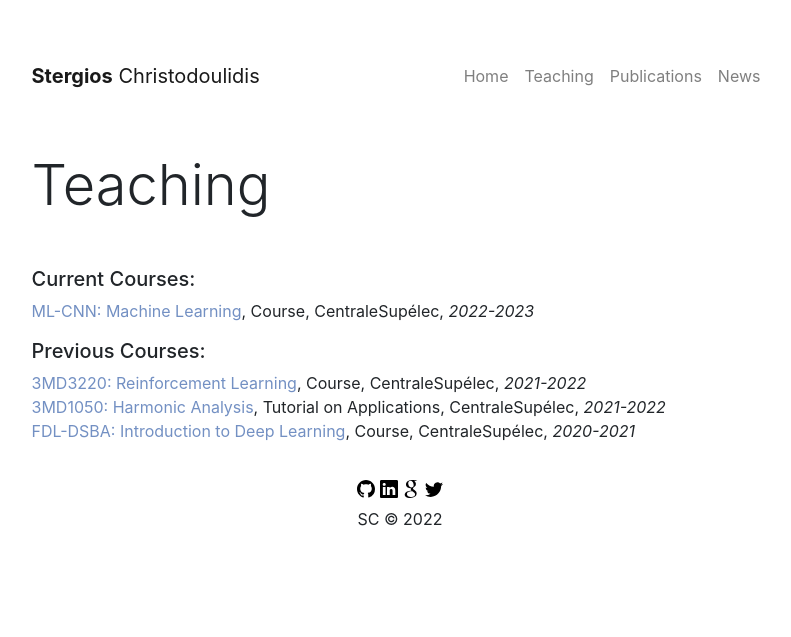
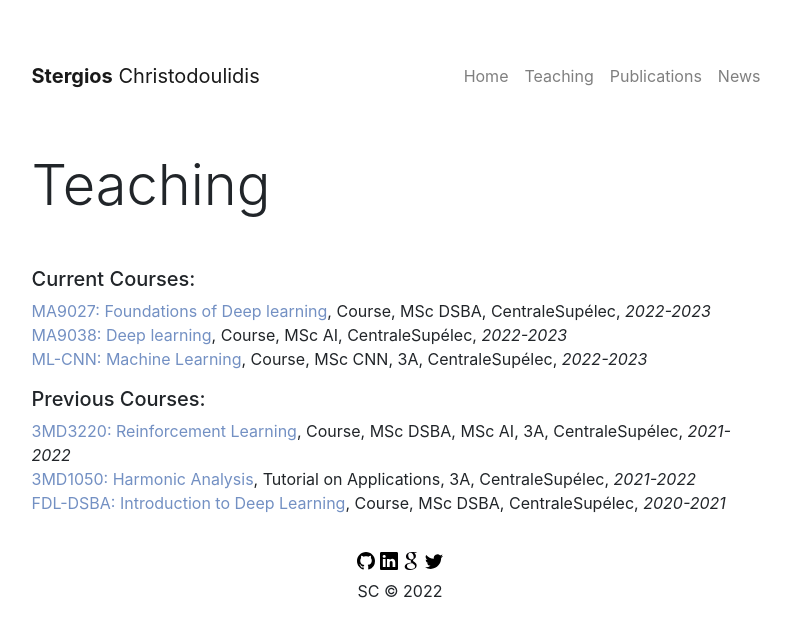
Before and after one commit to stergioc/stergioc.github.io, a Jekyll site: the page built from teaching.md, in a window 1280 px wide. Shown: the top 637 px of the page, without its empty margins (240-1031 px from the left). Built offline with Jekyll 4.4.1, drawn with Linux system fonts in a browser that asks for light colours; nearby versions of some CDN libraries.

Commit message:
Update teaching.md

```diff
--- a/teaching.md
+++ b/teaching.md
@@ -5,10 +5,13 @@ title: Teaching
 
 <h5>Current Courses:</h5>
 
-<a href="https://centralesupelec.edunao.com/course/view.php?id=6186" target="_blank">ML-CNN: Machine Learning</a>, Course, CentraleSupélec, *2022-2023*
+
+<a href="https://centralesupelec.edunao.com/course/view.php?id=6101" target="_blank">MA9027: Foundations of Deep learning</a>, Course, MSc DSBA, CentraleSupélec, *2022-2023*
+<a href="https://centralesupelec.edunao.com/course/view.php?id=5746" target="_blank">MA9038: Deep learning</a>, Course, MSc AI, CentraleSupélec, *2022-2023*
+<a href="https://centralesupelec.edunao.com/course/view.php?id=6186" target="_blank">ML-CNN: Machine Learning</a>, Course, MSc CNN, 3A, CentraleSupélec, *2022-2023*
 
 <h5>Previous Courses:</h5>
 
-<a href="https://centralesupelec.edunao.com/course/view.php?id=3753" target="_blank">3MD3220: Reinforcement Learning</a>, Course, CentraleSupélec, *2021-2022*
-<a href="https://centralesupelec.edunao.com/course/view.php?id=3728" target="_blank">3MD1050: Harmonic Analysis</a>, Tutorial on Applications, CentraleSupélec, *2021-2022*
-<a href="https://centralesupelec.edunao.com/course/view.php?id=4042" target="_blank">FDL-DSBA: Introduction to Deep Learning</a>, Course, CentraleSupélec, *2020-2021*
+<a href="https://centralesupelec.edunao.com/course/view.php?id=3753" target="_blank">3MD3220: Reinforcement Learning</a>, Course, MSc DSBA, MSc AI, 3A, CentraleSupélec, *2021-2022*
+<a href="https://centralesupelec.edunao.com/course/view.php?id=3728" target="_blank">3MD1050: Harmonic Analysis</a>, Tutorial on Applications, 3A, CentraleSupélec, *2021-2022*
+<a href="https://centralesupelec.edunao.com/course/view.php?id=4042" target="_blank">FDL-DSBA: Introduction to Deep Learning</a>, Course, MSc DSBA, CentraleSupélec, *2020-2021*
```
